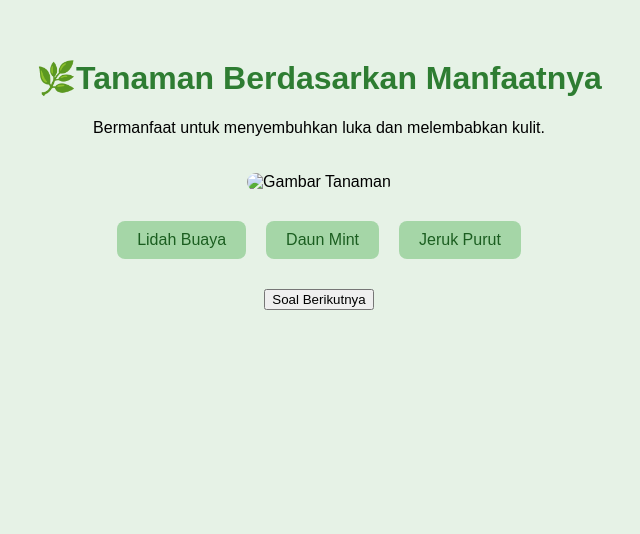
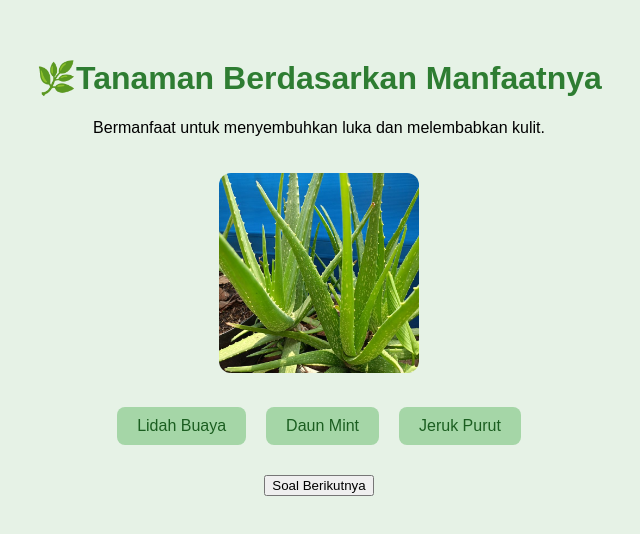
Before and after one commit to siti-aisyah123/aisyah.github.io, a plain HTML site: page index.html in a window 1280 px wide. Shown: the whole page, without its empty margins (321-961 px from the left). Drawn offline with Linux system fonts and the light colour scheme.

Commit message:
Update index.html

```diff
--- a/index.html
+++ b/index.html
@@ -54,7 +54,7 @@
         deskripsi: "Bermanfaat untuk menyembuhkan luka dan melembabkan kulit.",
         pilihan: ["Lidah Buaya", "Daun Mint", "Jeruk Purut"],
         jawaban: "Lidah Buaya",
-        gambar: "LidahBuaya.jpeg"
+        gambar: "https://github.com/siti-aisyah123/aisyah.github.io/blob/main/Lidah%20Buaya.jpeg?raw=true"
       },
       {
         deskripsi: "Sering dipakai sebagai bumbu masak, aromanya khas dan segar.",
```
